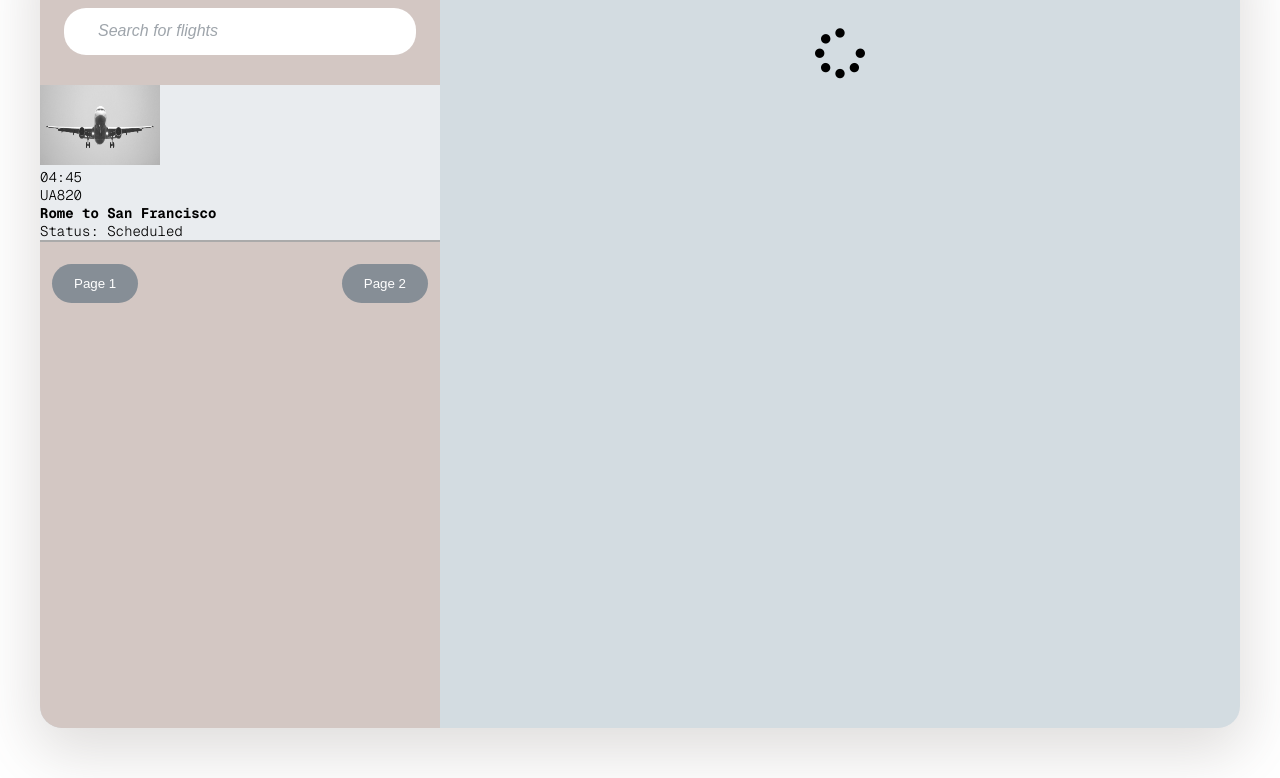
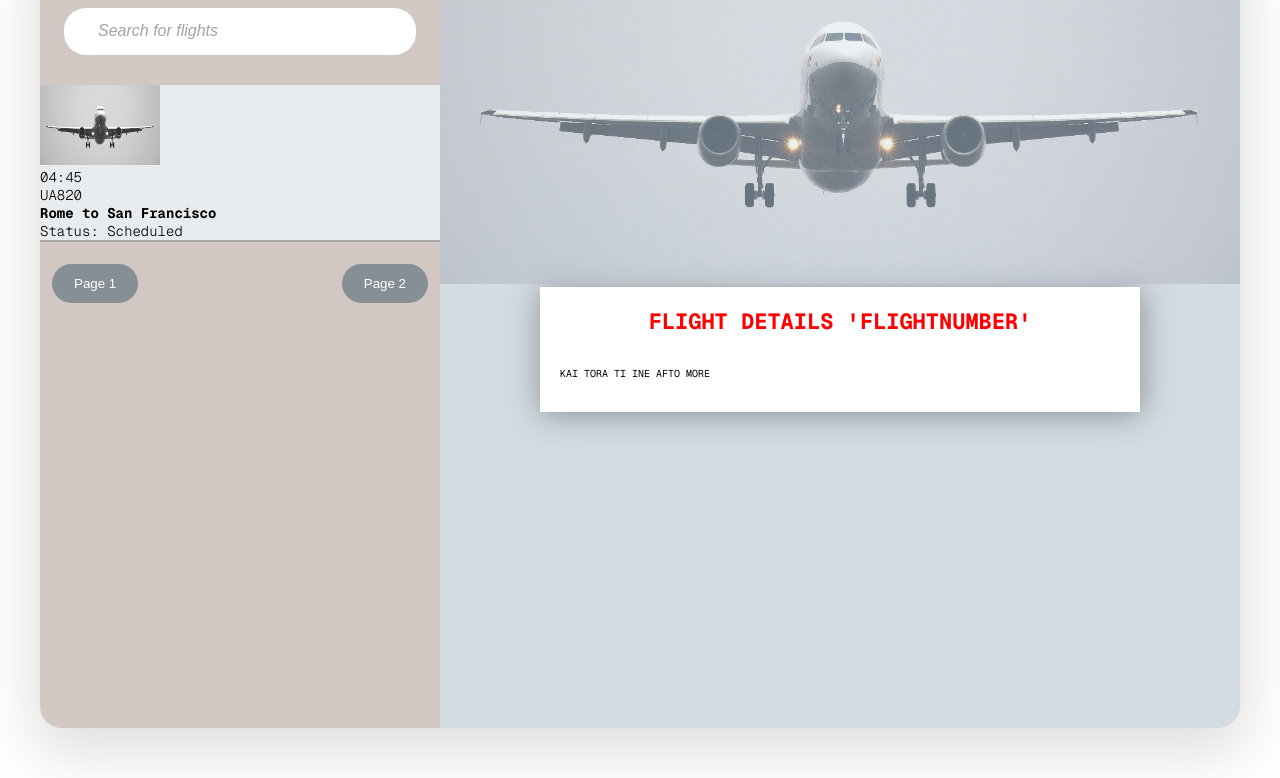
Before and after one commit to matrakugeri/flights-vanilla-js, a website: page src/index.html in a window 1280 px wide. Shown: the part 122-900 px from the top of the page. Drawn offline with nearby package versions, Linux system fonts and the light colour scheme.

Commit message:
updated styles and html

```diff
--- a/css/styles.css
+++ b/css/styles.css
@@ -276,6 +276,7 @@ input::placeholder {
   justify-content: center;
   margin-top: 10rem;
   animation: spin 1s linear infinite;
+  opacity: 80%;
 }
 
 @keyframes spin {
@@ -292,3 +293,34 @@ input::placeholder {
     grid-template-columns: repeat(1, 1fr);
   }
 }
+
+/* FLIGHT VIEW */
+
+.container-2 {
+  overflow: hidden;
+}
+
+.flight-image {
+  max-width: 100%;
+  object-fit: cover;
+  opacity: 60%;
+  overflow-x: hidden;
+}
+
+.second-div {
+  max-width: 60rem;
+  margin: 0 auto;
+  box-shadow: 1px 2px 3rem #868e96;
+  background-color: #fff;
+}
+
+.grid-container {
+  padding: 3.2rem 2rem;
+}
+
+.paragraph {
+  text-align: center;
+  padding-top: 2rem;
+  font-size: 2.2rem;
+  color: red;
+}
--- a/src/index.html
+++ b/src/index.html
@@ -65,14 +65,29 @@
         </div>
         </div>
         <div class="container-2">
-          <div class="spinner">
-            <i class="fa-solid fa-spinner"></i>
+          <div class="flight-div">
+            <img
+            src="../pexels-pixabay-358319.jpg"
+            alt="airplane"
+            class="flight-image"
+            />
+          </div>
+          <div class="second-div">
+            <h2 class="paragraph"><strong>FLIGHT DETAILS</strong> 'FLIGHTNUMBER'</h2>
+            <div class="grid-container">
+              KAI TORA TI INE AFTO MORE
+            </div>
           </div>
         </div>
       </div>
 
+      <!--  SPINNER DIV
+        <div class="spinner hidden">
+          <i class="fa-solid fa-spinner"></i>
+        </div>
+        -->
 
-      <section class="form-information hidden">
+        <section class="form-information hidden">
 
         <div class="new-flight">
           <form action="#" class="hidden-form">
```
Also changed, not shown: dist/index.html, 2 other files.
